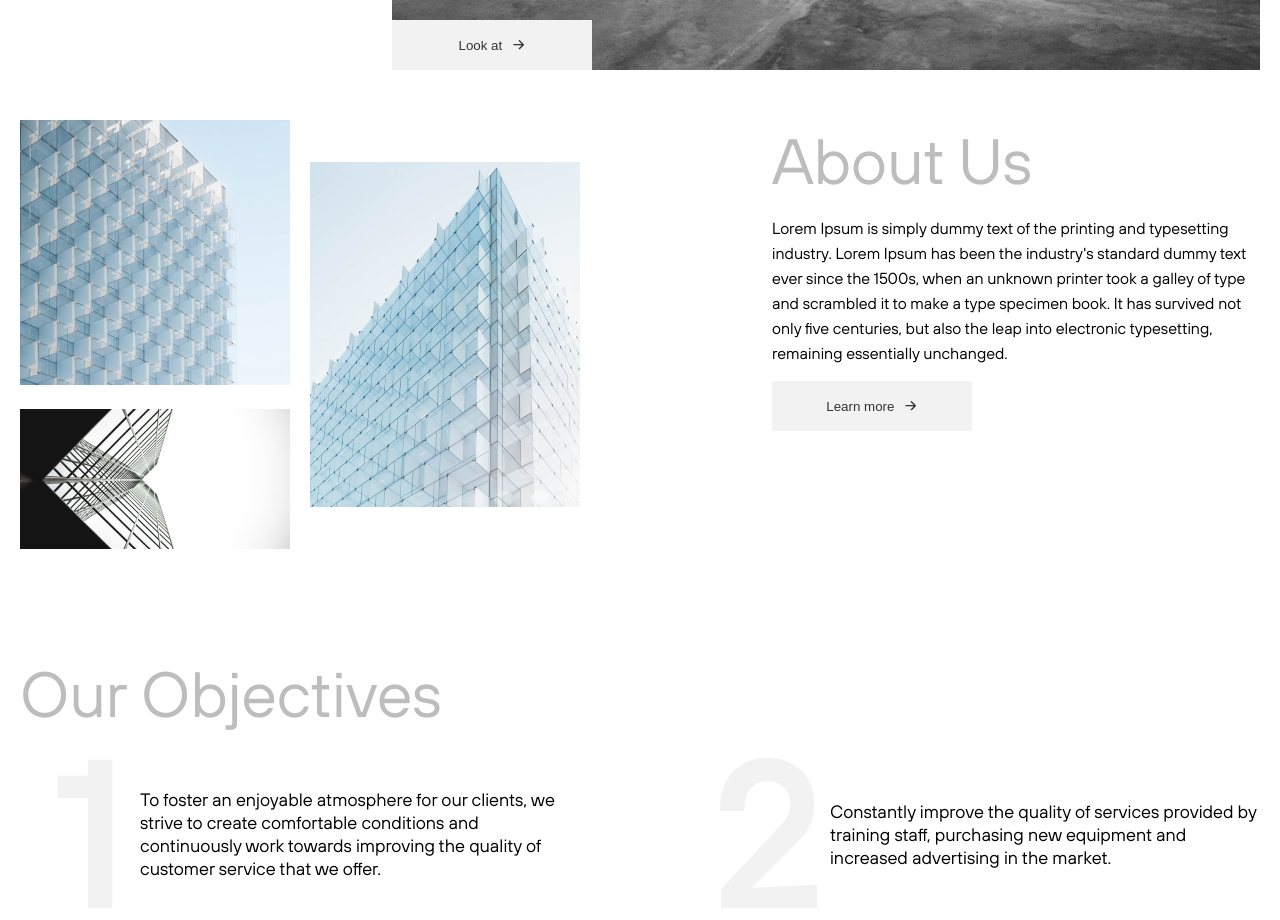
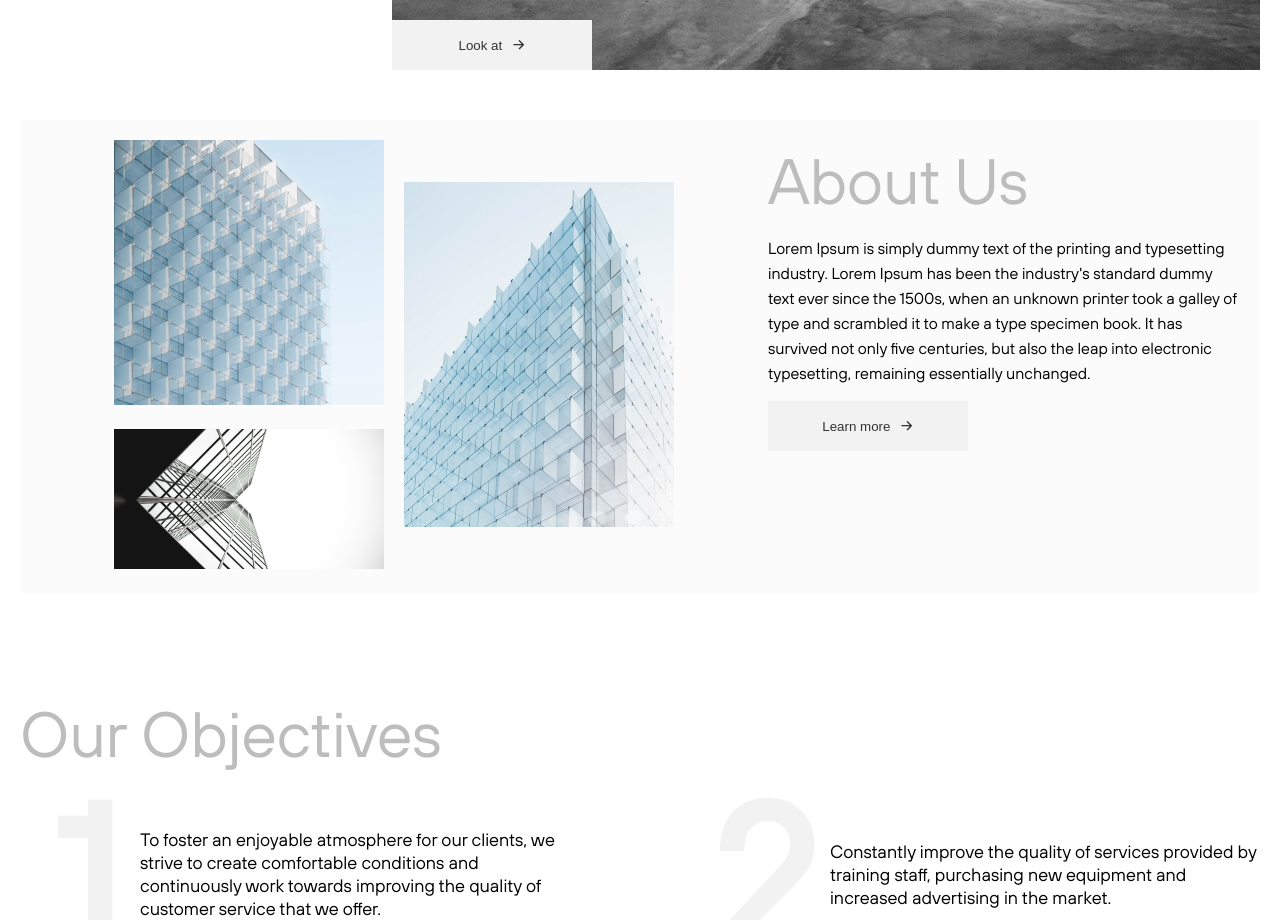
Before and after one commit to tsikatawill/architekt, a Next.js app: page / in a window 1280 px wide. Shown: the part 820-1740 px from the top of the page. Built offline with nearby package versions, Linux system fonts and the light colour scheme.

Commit message:
chore: touchups

```diff
--- a/components/About.jsx
+++ b/components/About.jsx
@@ -70,6 +70,8 @@ const Inner = styled("div", {
   display: "grid",
   gridTemplateColumns: "1fr",
   gap: "$4",
+  background: "#fbfbfb",
+  padding: "$4",
 
   "@sm": {
     gridTemplateColumns: "3fr 2fr",
@@ -80,6 +82,7 @@ const Left = styled("div", {
   display: "none",
   alignItems: "center",
   gap: "$4",
+  justifyContent: "center",
 
   "@sm": {
     display: "flex",
--- a/components/PageHeader.jsx
+++ b/components/PageHeader.jsx
@@ -22,7 +22,7 @@ export const PageHeader = ({ title = "Page title" }) => {
 const Wrapper = styled("h1", {
   lineHeight: 1,
   py: 20,
-  fontSize: "$6",
+  fontSize: "40px",
   gap: "$2",
   textTransform: "uppercase",
 
```
